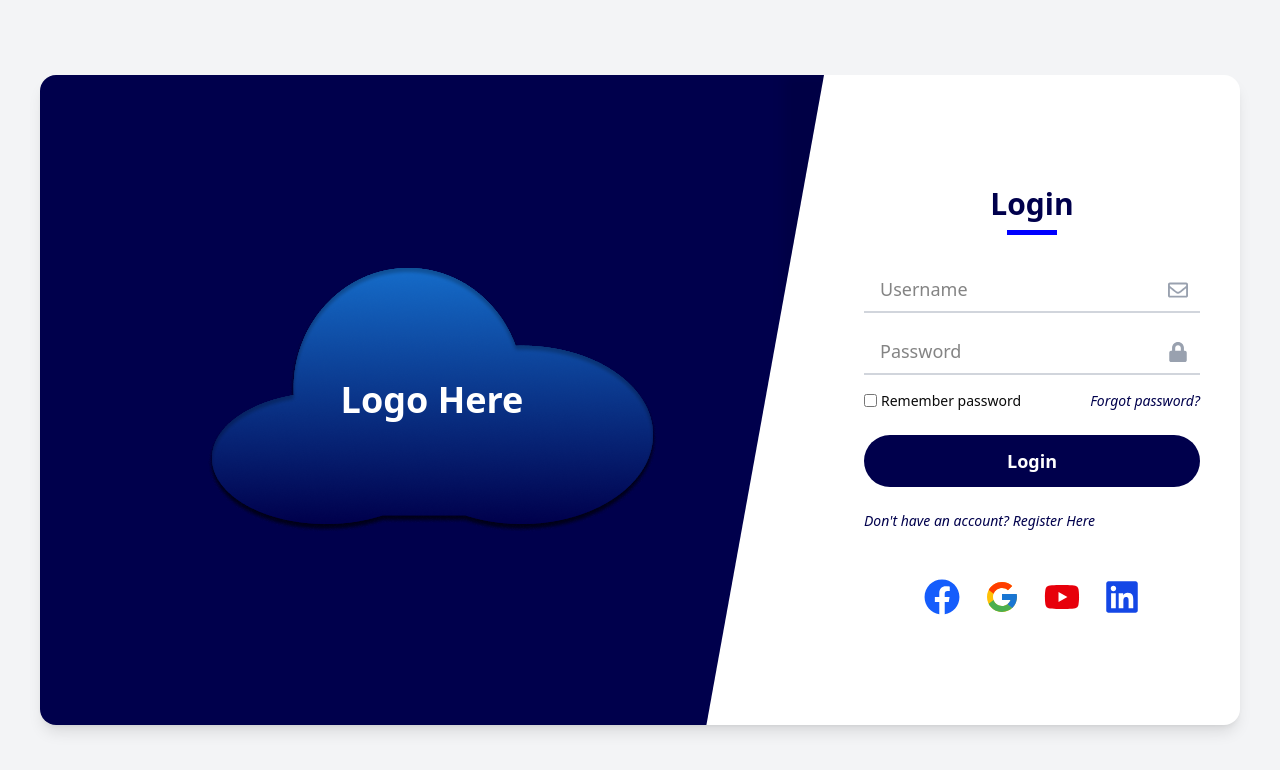
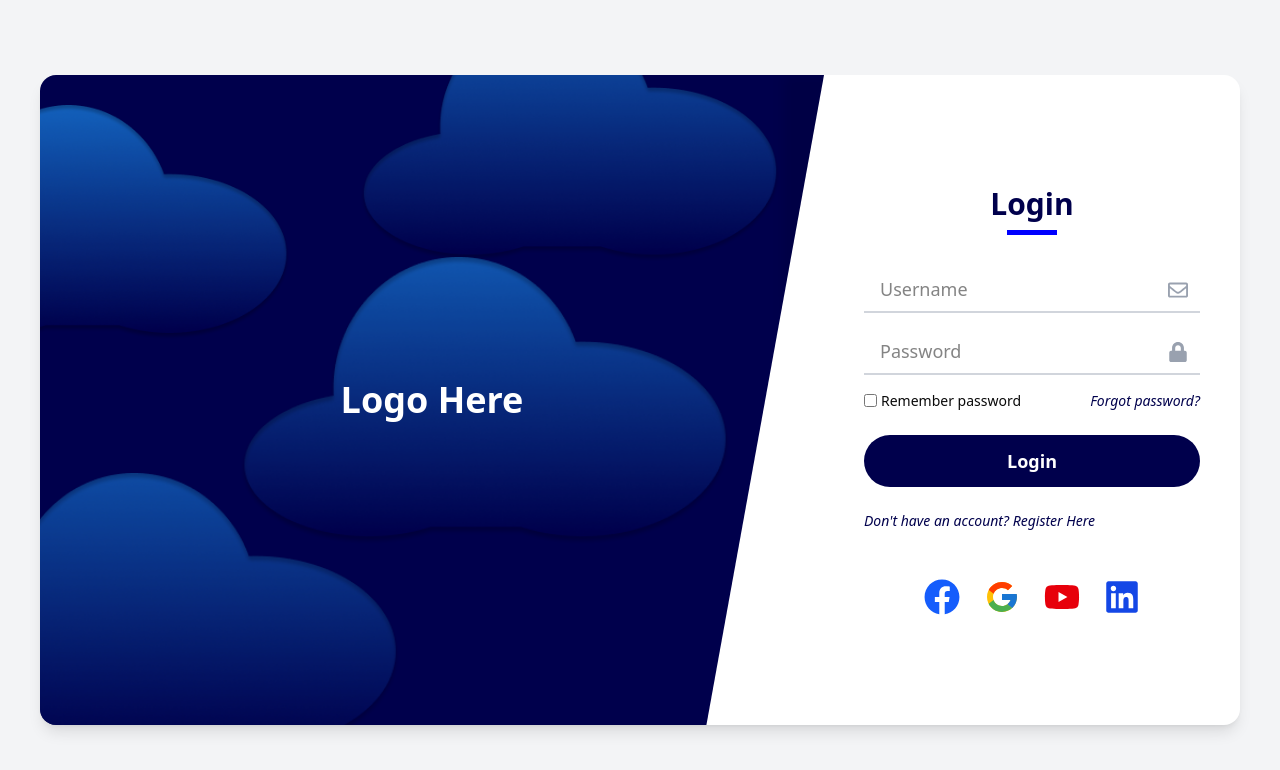
Before and after one commit to nguyentansinh123/PriceChecking, a React (Vite) app in the folder frontend/: page /login in a window 1280 px wide. Shown: the top 770 px of the page. Built offline with nearby package versions, Linux system fonts and the light colour scheme.

Commit message:
fixing minor bugs

```diff
--- a/frontend/src/comps/AuthCMTS/SidebarGraphicProps.tsx
+++ b/frontend/src/comps/AuthCMTS/SidebarGraphicProps.tsx
@@ -9,32 +9,19 @@ const SidebarGraphic = ({ variant }: SidebarGraphicProps) => {
   const clipPath = isLogin
     ? 'polygon(0 0, 100% 0, 85% 100%, 0 100%)'
     : 'polygon(15% 0, 100% 0, 100% 100%, 0 100%)'
-  const gradientStyle = isLogin
-    ? {
-        right: -40,
-        borderRadius: '0 40px 40px 0',
-        background:
-          'linear-gradient(120deg, rgba(0,0,0,0.09) 25%, rgba(0,0,0,0) 75%)',
-      }
-    : {
-        left: -40,
-        borderRadius: '40px 0 0 40px',
-        background:
-          'linear-gradient(-120deg, rgba(0,0,0,0.09) 25%, rgba(0,0,0,0) 75%)',
-      }
 
   const cloudPositions = isLogin
     ? [
-        { top: 30, left: -150, w: 400, o: 90 },
-        { top: -60, left: 320, w: 420, o: 80 },
-        { bottom: -30, left: -120, w: 480, o: 70 },
-        { bottom: 180, left: 200, w: 490, o: 80 },
+        { top: 30, left: -150, w: 400, o: 0.9 },
+        { top: -60, left: 320, w: 420, o: 0.8 },
+        { bottom: -30, left: -120, w: 480, o: 0.7 },
+        { bottom: 180, left: 200, w: 490, o: 0.8 },
       ]
     : [
-        { top: 30, left: -150, w: 400, o: 90 },
-        { top: -60, left: 320, w: 420, o: 80 },
-        { bottom: -30, left: -120, w: 480, o: 70 },
-        { bottom: 180, left: 200, w: 490, o: 80 },
+        { top: 30, left: -150, w: 400, o: 0.9 },
+        { top: -60, left: 320, w: 420, o: 0.8 },
+        { bottom: -30, left: -120, w: 480, o: 0.7 },
+        { bottom: 180, left: 200, w: 490, o: 0.8 },
       ]
 
   return (
@@ -42,25 +29,29 @@ const SidebarGraphic = ({ variant }: SidebarGraphicProps) => {
       className="flex-[7] flex items-center justify-center relative overflow-hidden"
       style={{ background: '#00004C', clipPath }}
     >
-      {cloudPositions.map((p, i) => (
-        <img
-          key={i}
-          src={cloudImage}
-          alt="cloud"
-          className={`absolute ${
-            p.top != null ? `top-[${p.top}px]` : `bottom-[${p.bottom}px]`
-          } left-[${p.left}px] w-[${p.w}px] opacity-${p.o}`}
-        />
-      ))}
+      {cloudPositions.map((p, i) => {
+        const style: React.CSSProperties = {
+          position: 'absolute',
+          ...(p.top != null ? { top: p.top } : { bottom: p.bottom }),
+          left: p.left,
+          width: p.w,
+          opacity: p.o,
+        }
+        return <img key={i} src={cloudImage} alt="cloud" style={style} />
+      })}
+
       <span className="text-white text-4xl font-bold z-10">Logo Here</span>
+
       <div
         className="absolute top-0 h-full w-[80px] pointer-events-none"
         style={{
-          ...gradientStyle,
+          ...(isLogin
+            ? { right: -40, borderRadius: '0 40px 40px 0' }
+            : { left: -40, borderRadius: '40px 0 0 40px' }),
+          background: isLogin
+            ? 'linear-gradient(120deg, rgba(0,0,0,0.09) 25%, rgba(0,0,0,0) 75%)'
+            : 'linear-gradient(-120deg, rgba(0,0,0,0.09) 25%, rgba(0,0,0,0) 75%)',
           filter: 'blur(6px)',
-          position: 'absolute',
-          height: '100%',
-          width: '80px',
         }}
       />
     </div>
--- a/frontend/src/pages/LoginPage/HomePage.tsx
+++ b/frontend/src/pages/LoginPage/HomePage.tsx
@@ -14,17 +14,15 @@ import honey from '../../assets/honey.png';
 import tick from '../../assets/tick.png';
 import chart from '../../assets/chart.png';
 import quote from '../../assets/double-quote.png';
-import LoginPage from "./LoginPage";
 
 const HomePage = () => {
   return (
     <div className="font-sans text-gray-800">
 
-      {/* Header */}
       <header className="flex justify-between items-center px-20 py-4 shadow-sm bg-gray-50">
         <div className="flex items-center space-x-4">
           <img src={logo} alt="PCompare Logo" className="h-9" />
-          <span className="font-bold text-xl text-lg">PCompare</span>
+          <span className="font-bold text-lg">PCompare</span>
         </div>
         <nav className="space-x-10 text-md font-semibold">
           <a href="#" className="hover:text-blue-600">Home</a>
@@ -32,13 +30,12 @@ const HomePage = () => {
           <a href="#" className="hover:text-blue-600">Service</a>
           <a href="#" className="hover:text-blue-600">Contact Us</a>
           <button
-            className="bg-[#0c1c64] text-white px-8 py-2 rounded-md"
+            className="bg-[#0c1c64] text-white px-8 py-2 rounded-md cursor-pointer hover:bg-blue-600"
             onClick={() => window.location.href = '/login'}> Login
           </button>
         </nav>
       </header>
 
-      {/* Main Section */}
       <section className="flex flex-col md:flex-row items-baseline-start p-10 bg-gray-50">
 
         <div className="flex-1 flex flex-col space-y-6 pt-18">
@@ -91,7 +88,6 @@ const HomePage = () => {
         </div>
       </section>
 
-      {/* Services Section */}
       <section className="grid md:grid-cols-4 gap-6 px-10 py-14 bg-gray-50">
         <div className="text-center bg-white p-6 shadow">
           <img src={business} alt="Business Planning" className="mx-auto mb-4 h-12" />
@@ -115,7 +111,6 @@ const HomePage = () => {
         </div>
       </section>
 
-      {/* Comfort Section */}
       <section className="flex flex-col md:flex-row items-center p-10 space-y-6 md:space-y-0 md:space-x-10 bg-gray-50h">
         <img src={woman} alt="Happy Woman" className="w-full max-w-[600px]" />
 
@@ -123,10 +118,7 @@ const HomePage = () => {
           <h2 className="text-4xl font-bold mb-4 leading-snug">
             Find your comfort<br />
             working zone with<br />
-            {/* <span className="inline-block relative"> */}
               Cozy Corner
-              {/* <span className="absolute left-0 -bottom-2 w-8 h-[2px] bg-[#737254]"></span>
-            </span> */}
           </h2>
           <p className="text-gray-500 text-base max-w-md">
             Change your work environment by using a co-working place, to meet new people and gain a new network.
@@ -158,7 +150,6 @@ const HomePage = () => {
         </div>
       </section>
 
-      {/* Footer */}
       <footer className="bg-gray-900 text-white p-10">
         <div className="grid md:grid-cols-3 gap-6">
           <div>
```
